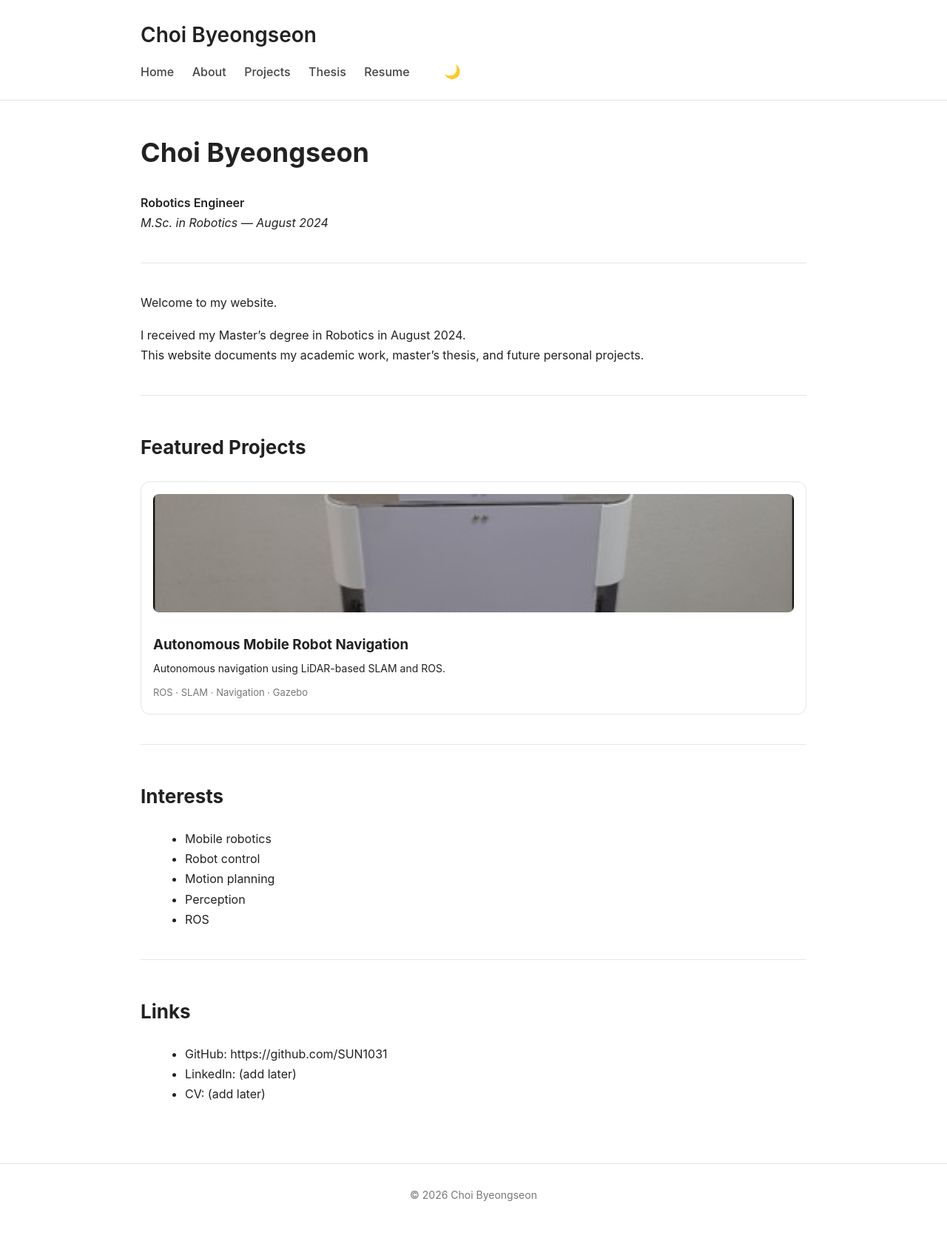
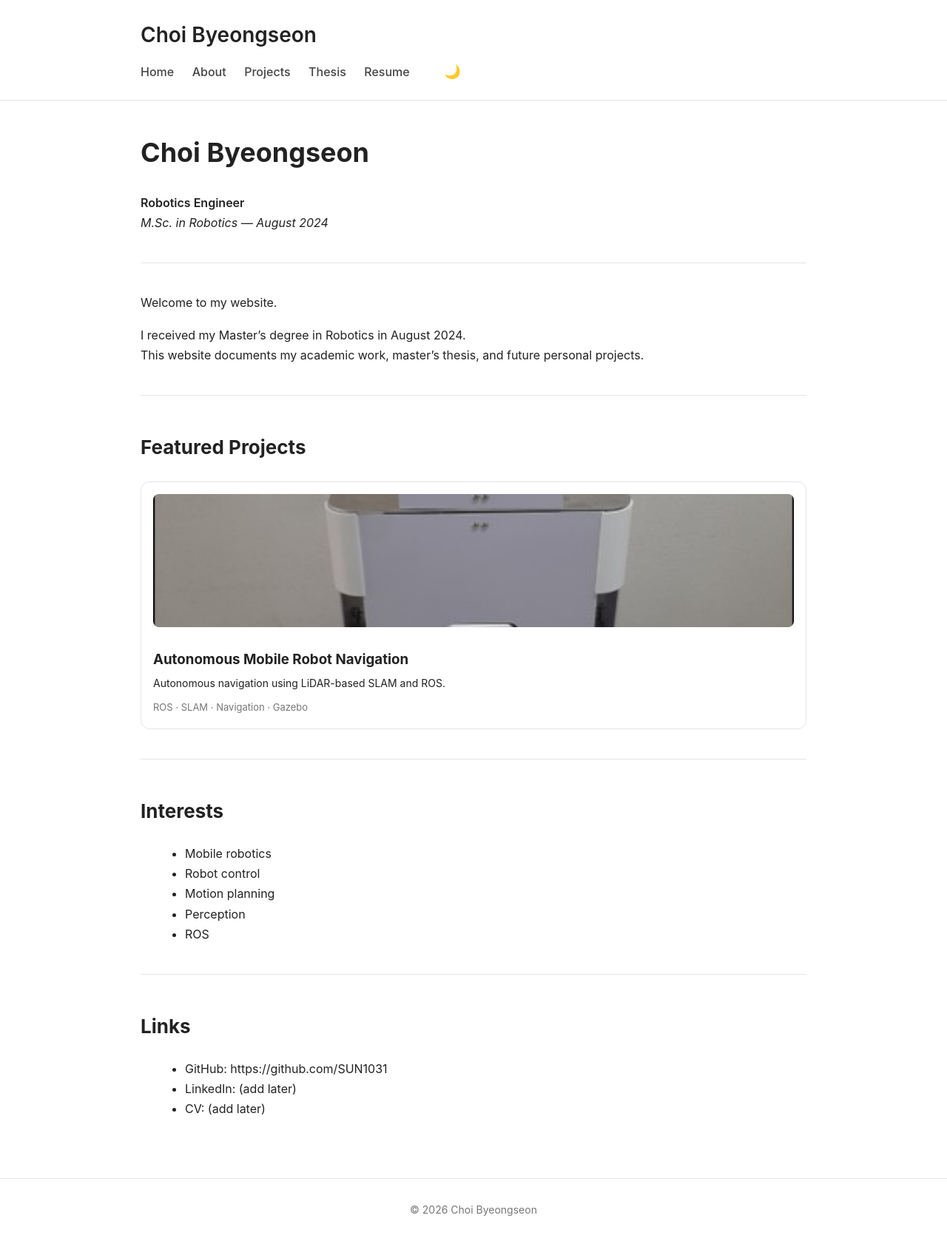
Before and after one commit to SUN1031/SUN1031.github.io, a Jekyll site: the page built from index.md, in a window 1280 px wide. Shown: the whole page at 74% size. Built offline with Jekyll 4.4.1, drawn with Linux system fonts in a browser that asks for light colours.

Commit message:
Update style.css

```diff
--- a/assets/css/style.css
+++ b/assets/css/style.css
@@ -160,7 +160,7 @@ main strong {
 
 .project-card img {
   width: 100%;
-  height: 160px;
+  height: 180px;
   object-fit: cover;
   border-radius: 8px;
   margin-bottom: 12px;
```
